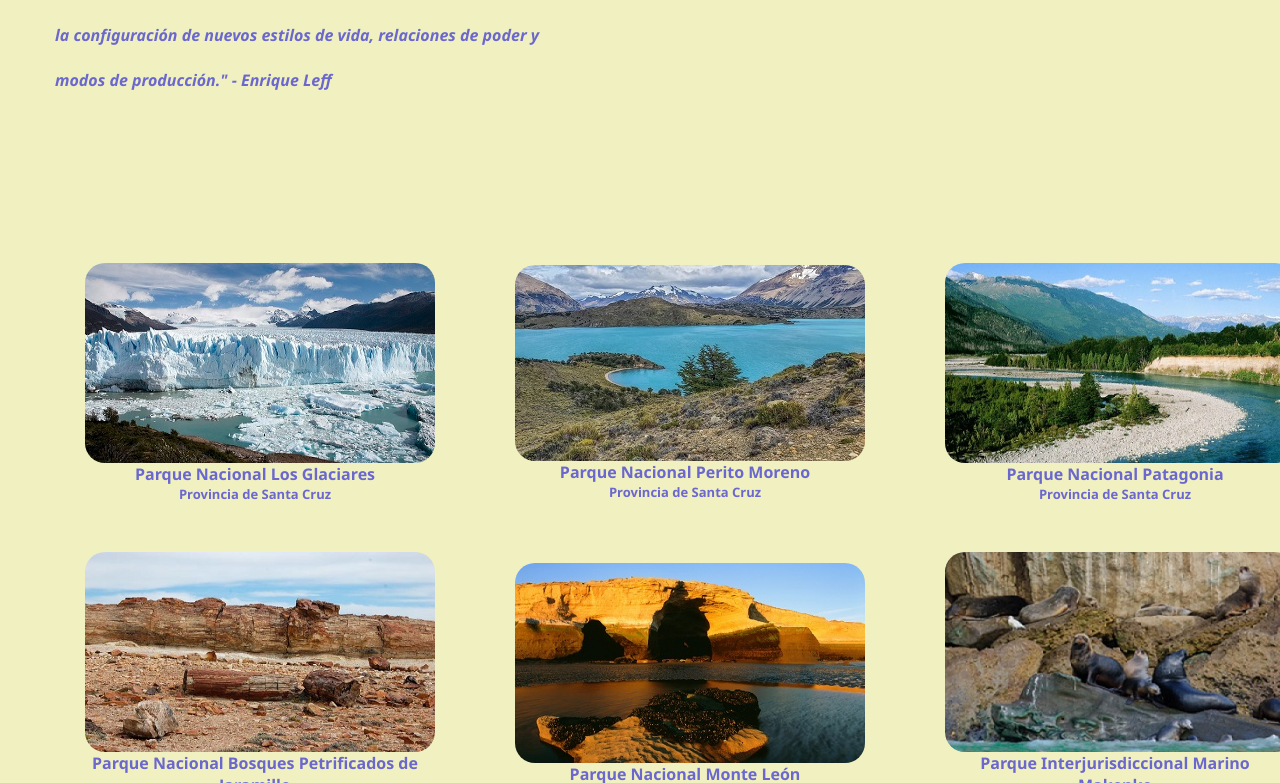
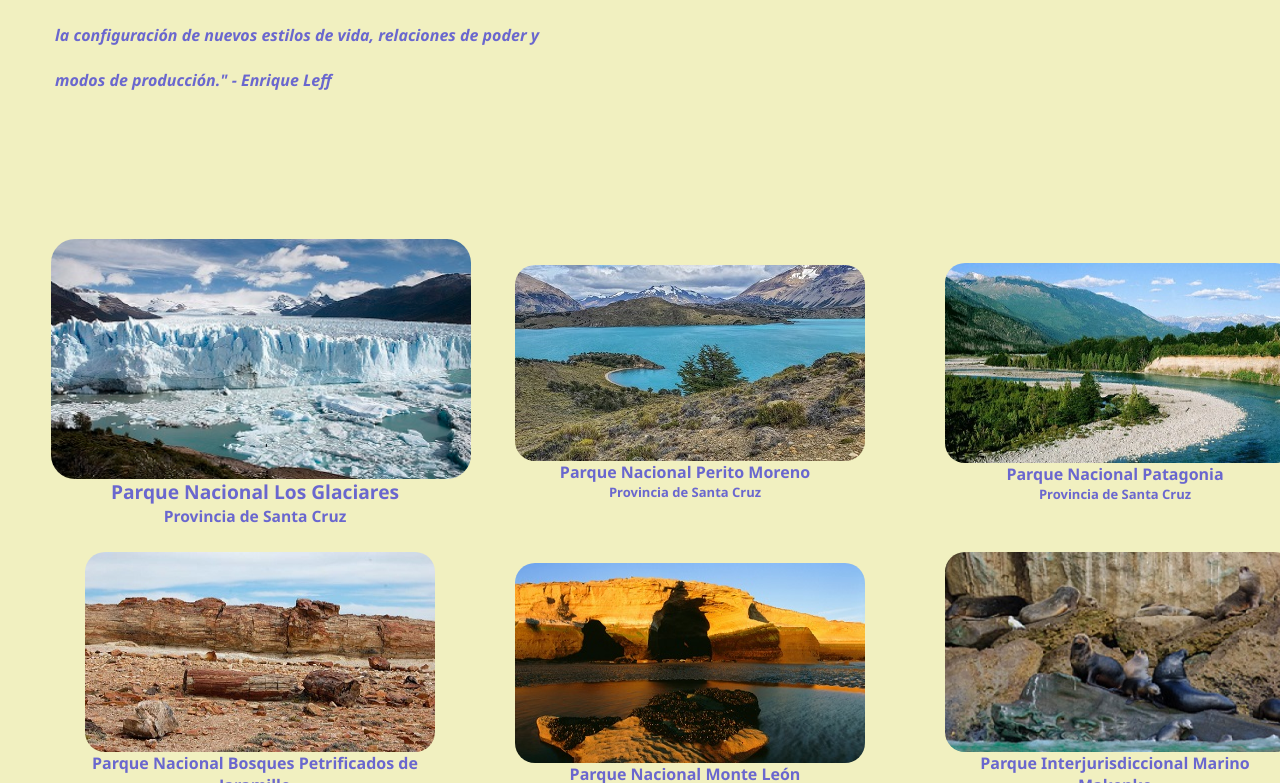
Before and after one commit to CarmelaSipowicz/proyectoCoder, a plain HTML site: page index.html in a window 1280 px wide. In both pictures the pointer is over the element 255 px from the left and 1210 px from the top of the page. Shown: the part 827-1610 px from the top of the page. Drawn offline with Linux system fonts and the light colour scheme.

Commit message:
animaciones

```diff
--- a/style/style.css
+++ b/style/style.css
@@ -115,6 +115,11 @@ img{
     justify-content: center;
     padding: 5px ;
     margin: 40px;
+    transition: all 2s;
+}
+
+.imagesInicio:hover{
+    transform: scale(1.2);
 }
 
 .parks{
```
